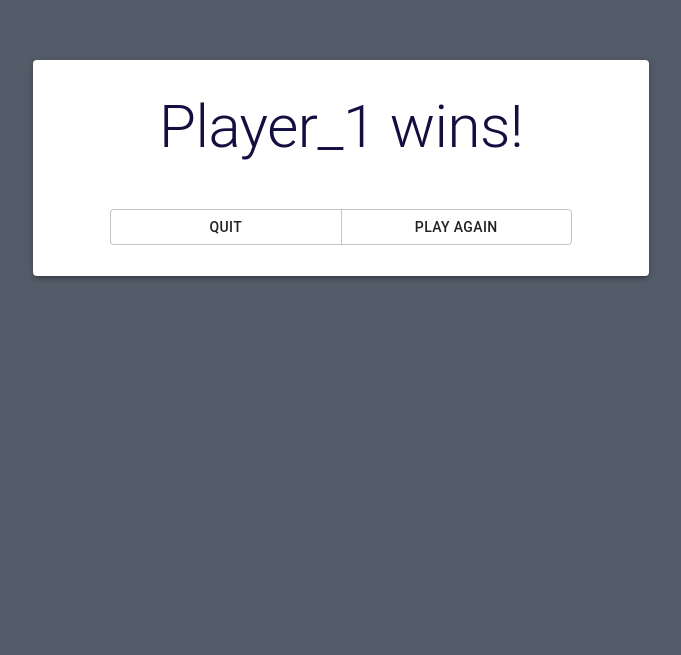
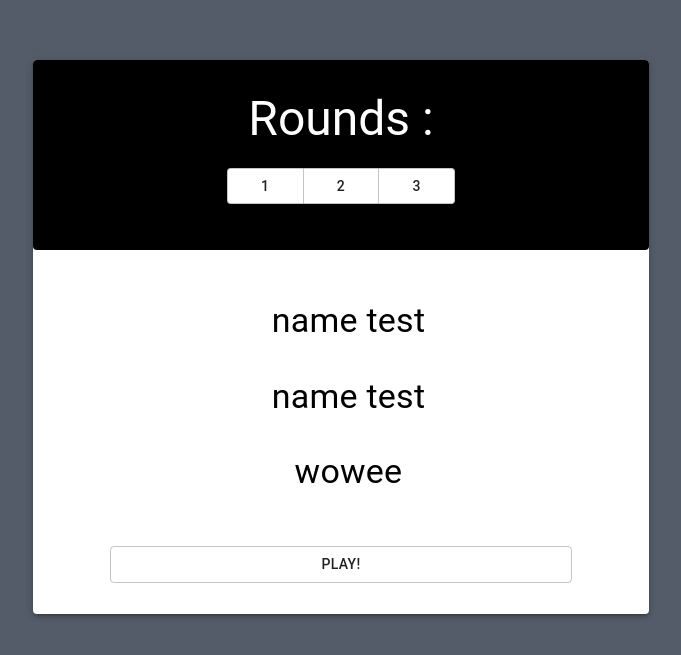
Before and after one commit to Kalashnikkov/taboo_online, a React (Create React App) app in the folder frontend/taboo_frontend/: page / in a window 1280 px wide. Shown: the part 125-780 px from the top of the page, without its empty margins (299-980 px from the left). Built offline with nearby package versions, Linux system fonts and the light colour scheme.

Commit message:
Created display for lobbyPage

```diff
--- a/frontend/taboo_frontend/src/App.js
+++ b/frontend/taboo_frontend/src/App.js
@@ -1,10 +1,10 @@
 import React from 'react';
-import { WinPage } from './pages/winPage';
+import { LobbyPage } from './pages/lobbyPage';
 
 function App() {
   return (
     <div>
-      <WinPage/>
+      <LobbyPage/>
     </div>
   );
 }
--- a/frontend/taboo_frontend/src/pages/lobbyPage.js
+++ b/frontend/taboo_frontend/src/pages/lobbyPage.js
@@ -0,0 +1,127 @@
+import React from 'react';
+import {
+  makeStyles,
+  Container,
+  Paper,
+  Typography,
+  Button,
+  ButtonGroup,
+} from '@material-ui/core';
+
+
+const useStyles = makeStyles(() => ({
+  root: {
+    background: '#535c68',
+    backgroundSize: 'cover',
+    height: '100vh',
+    overflow: 'hidden',
+
+  },
+  containerItems: {
+    display: 'flex',
+    flexDirection: 'column',
+    alignItems: 'center',
+
+  },
+  paperLayout: {
+    width: '50%',
+    margin: '15%',
+    display: 'flex',
+    flexDirection: 'column',
+    textAlign: 'center',
+    alignItems: 'center',
+    color: '#130f40',
+  },
+  secondPaperLayout: {
+    width: '100%',
+    margin: '0%',
+    display: 'flex',
+    flexDirection: 'column',
+    textAlign: 'center',
+    alignItems: 'center',
+    backgroundColor: '#000000',
+    color: 'white'
+  },
+  thirdPaperLayout: {
+    width: '75%',
+    margin: '2.5%',
+    display: 'flex',
+    flexDirection: 'column',
+    textAlign: 'center',
+    alignItems: 'center',
+    backgroundColor: '#ffffff',
+    color: 'black'
+  },
+  buttonLogin: {
+    margin: '5%',
+  },
+  textInput: {
+    width: '75%',
+    marginTop: '2.5%',
+    marginBottom: '2.5%'
+  },
+  title: {
+    margin: '5%',
+  },
+  buttonGroup: {
+      width: '75%',
+      marginTop: '2.5%',
+      marginBottom: '5%',
+  },
+  topButtonGroup: {
+    width: '75%',
+    marginTop: '2.5%',
+    marginBottom: '5%',
+    backgroundColor: '#ffffff'
+},
+playerList: {
+    marginRight: '25px'
+}
+
+}));
+
+export const LobbyPage = () => {
+  const classes = useStyles();
+  return (
+    <div className={classes.root}>
+      <Container className={classes.containerItems}>
+        <Paper elevation={3} className={classes.paperLayout}>
+        <Paper elevation={0} className={classes.secondPaperLayout} >
+          <Typography className={classes.title} component="h4" variant="h3">
+            Rounds :
+            <ButtonGroup className={classes.topButtonGroup} fullWidth="True" >
+            <Button>
+                1
+            </Button>
+            <Button>
+                2
+            </Button>
+            <Button>
+                3
+            </Button>
+            </ButtonGroup>
+          </Typography>
+        </Paper>
+        <Paper elevation={0} className={classes.thirdPaperLayout} style={{maxHeight: 250, overflow: 'auto'}} >
+        <Typography className={classes.playerList} component="h5" variant="h4">
+            <ul>name test</ul>
+            <ul>name test</ul>
+            <ul>wowee</ul>
+            <ul>congratz</ul>
+            <ul>funny</ul>
+            <ul>sometimes</ul>
+            <ul>birthday</ul>
+            <ul>homepage</ul>
+            <ul>exciting</ul>
+        </Typography>
+        </Paper>
+        <ButtonGroup className={classes.buttonGroup} fullWidth="True" >
+            <Button>
+                Play!
+            </Button>
+        </ButtonGroup>
+        </Paper>
+      </Container>
+    </div>
+  );
+};
```
